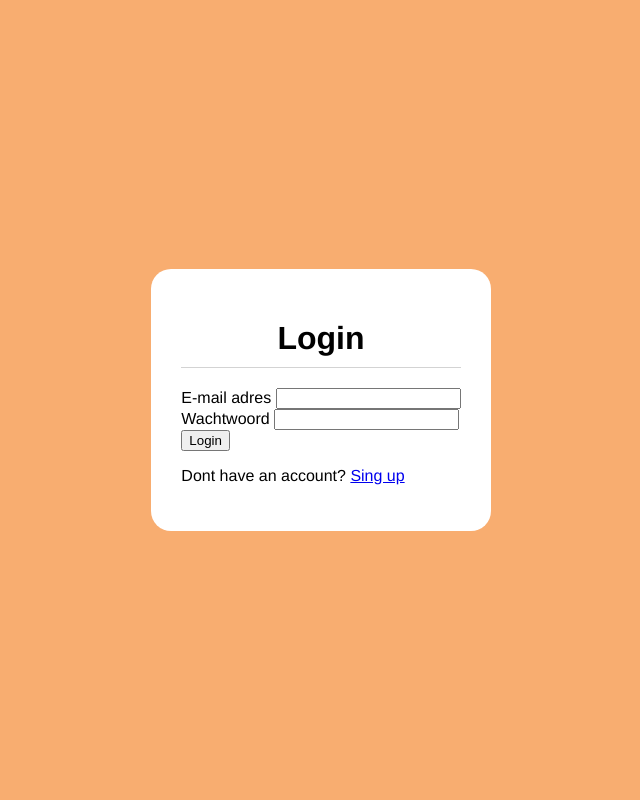
After one commit to Methois/Python-login-page, a Flask app: template templates/login.html in a window 1280 px wide. The commit adds this page. Shown: the whole page, without its empty margins (319-959 px from the left). Run offline with Flask 3, Linux system fonts and the light colour scheme; the template is opened without the code that fills it, so the values that code supplies are empty.

Commit message:
Login function working.

```diff
--- /dev/null
+++ b/app.py
@@ -0,0 +1,37 @@
+from flask import Flask, render_template, request, redirect, url_for
+import sqlite3
+
+app = Flask(__name__)
+
+# Route voor de loginpagina
+@app.route('/')
+def login():
+    return render_template('login.html')  # Zorg ervoor dat login.html de juiste naam heeft
+
+# Route voor de verwerking van het formulier
+@app.route('/login', methods=['POST'])
+def handle_login():
+    email = request.form['E-mail adres']
+    password = request.form['Wachtwoord']
+
+    # Maak verbinding met de database
+    conn = sqlite3.connect('database.db')
+    cursor = conn.cursor()
+
+    # Zoek de gebruiker op basis van het e-mailadres
+    cursor.execute("SELECT * FROM gebruikers WHERE naam = ? AND wachtwoord = ?", (email, password))
+    user = cursor.fetchone()  # Haal de eerste overeenkomende gebruiker op
+
+    # Controleer of de gebruiker bestaat
+    if user:
+        return redirect(url_for('dashboard'))  # Als de gebruiker gevonden is, stuur door naar dashboard
+    else:
+        return "Invalid credentials, try again."  # Als de gegevens niet kloppen
+
+# Route voor het dashboard (na succesvolle login)
+@app.route('/dashboard')
+def dashboard():
+    return "Welcome to your dashboard!"
+
+if __name__ == '__main__':
+    app.run(debug=True)
--- a/style.css
+++ b/static/style.css
@@ -39,16 +39,16 @@ body {
     gap: 10px;
 }
 
-.login .buttons .forgot {
+.login .info .forgot {
     text-align: left;
     text-decoration: none;
     color: rgb(39, 39, 39);
     margin-top: 3px;
 }
-.login .buttons .forgot:hover {
+.login .info .forgot:hover {
     text-decoration: underline;
 }
-.login .buttons .login-btn{
+.login .info .login-btn{
     background-color: rgb(248, 173, 112);
     border-radius: 20px;
     height: 47px;
@@ -56,7 +56,7 @@ body {
     border: none;
     transition: transform 0.3s ease;
 }
-.login .buttons .login-btn:hover {
+.login .info .login-btn:hover {
     background-color: rgb(250, 182, 130);
     cursor: pointer;
     transform: scale(1.05);
--- /dev/null
+++ b/templates/login.html
@@ -0,0 +1,26 @@
+<!DOCTYPE html>
+<html lang="en">
+<head>
+    <meta charset="UTF-8">
+    <meta name="viewport" content="width=device-width, initial-scale=1.0">
+    <title>Login page - Methois</title>
+    <link rel="stylesheet" href="./static/style.css">
+</head>
+<body>
+    <div class="login">
+        <h1>Login</h1>
+        <form method="POST" action="/login">
+            <label for="email">E-mail adres</label>
+            <input type="email" id="email" name="E-mail adres" required>
+            <br>
+            <label for="wachtwoord">Wachtwoord</label>
+            <input type="password" id="wachtwoord" name="Wachtwoord" required>
+            <br>
+            <button type="submit">Login</button>
+        </form>
+        <form class="buttons">
+            <p>Dont have an account? <a href="signup.html">Sing up</a></p>
+        </form>
+    </div>
+</body>
+</html>
```
Also changed, not shown: index.html (deleted, +0 -23 lines), database.db (added).
